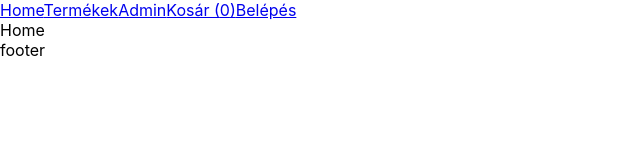
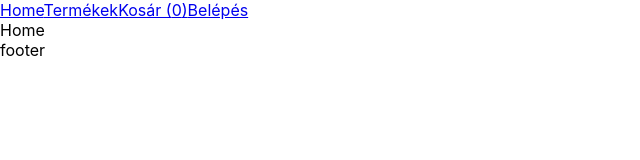
Before and after one commit to bgyorgy94/frontend-webshop-progmatic, a React (Create React App) app: page / in a window 1280 px wide. Shown: the top 160 px of the page, without its empty margins (0-640 px from the left). Built offline with nearby package versions, Linux system fonts and the light colour scheme.

Commit message:
admin login update

```diff
--- a/src/components/Navbar/Navbar.js
+++ b/src/components/Navbar/Navbar.js
@@ -11,7 +11,7 @@ export default function Navbar() {
         <div>
             <NavLink to="/">Home</NavLink>
             <NavLink to="/termekek">Termékek</NavLink>
-            <NavLink to="/admin">Admin</NavLink>
+            {user !== null && user.isAdmin ? <NavLink to="/admin">Admin</NavLink> : ""}
             <NavLink to="/kosar">Kosár ({<CartSum />})</NavLink>
             {user ? <DisplayUser /> : ""}
             {user ? "" : <NavLink to="/belepes">Belépés</NavLink>}
```
